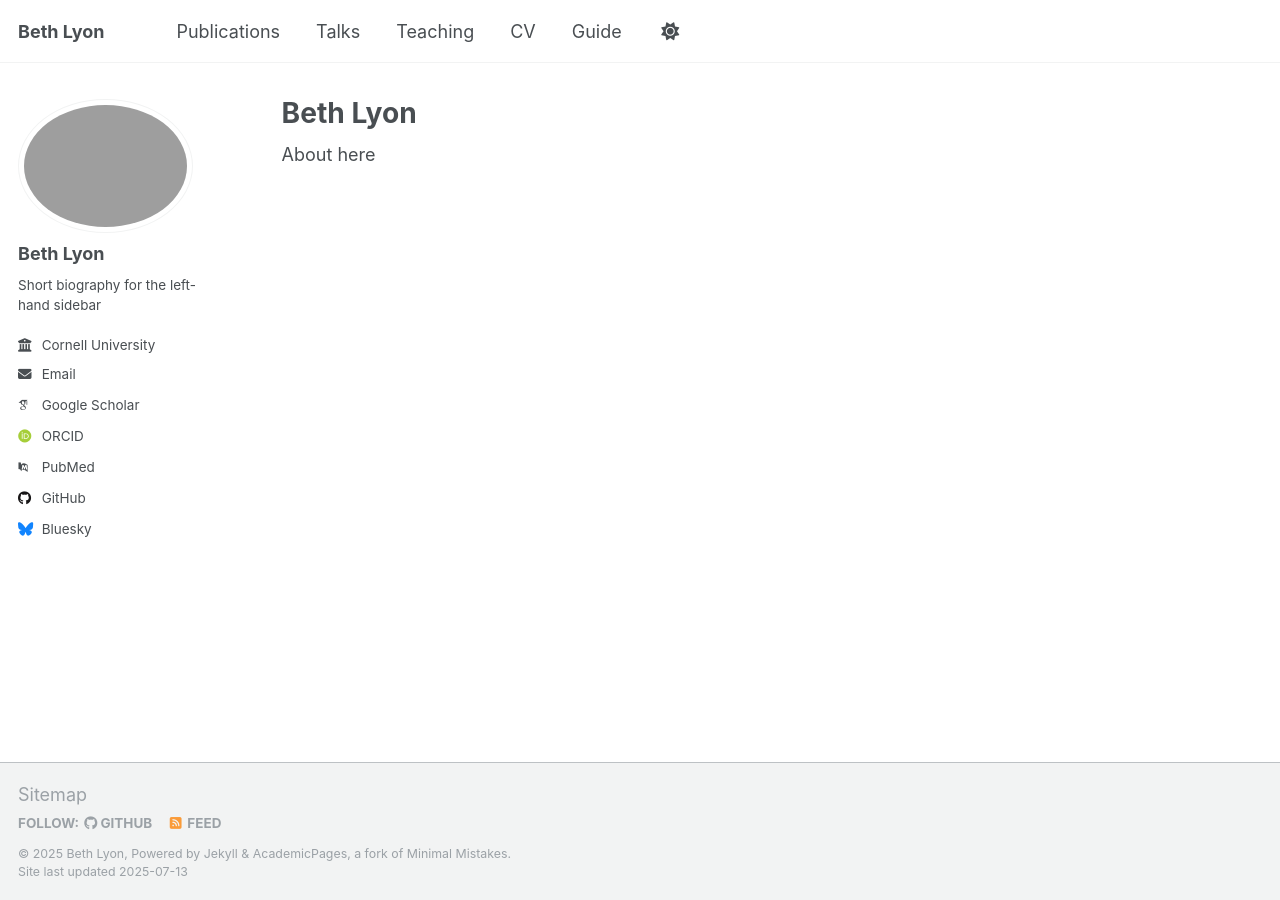
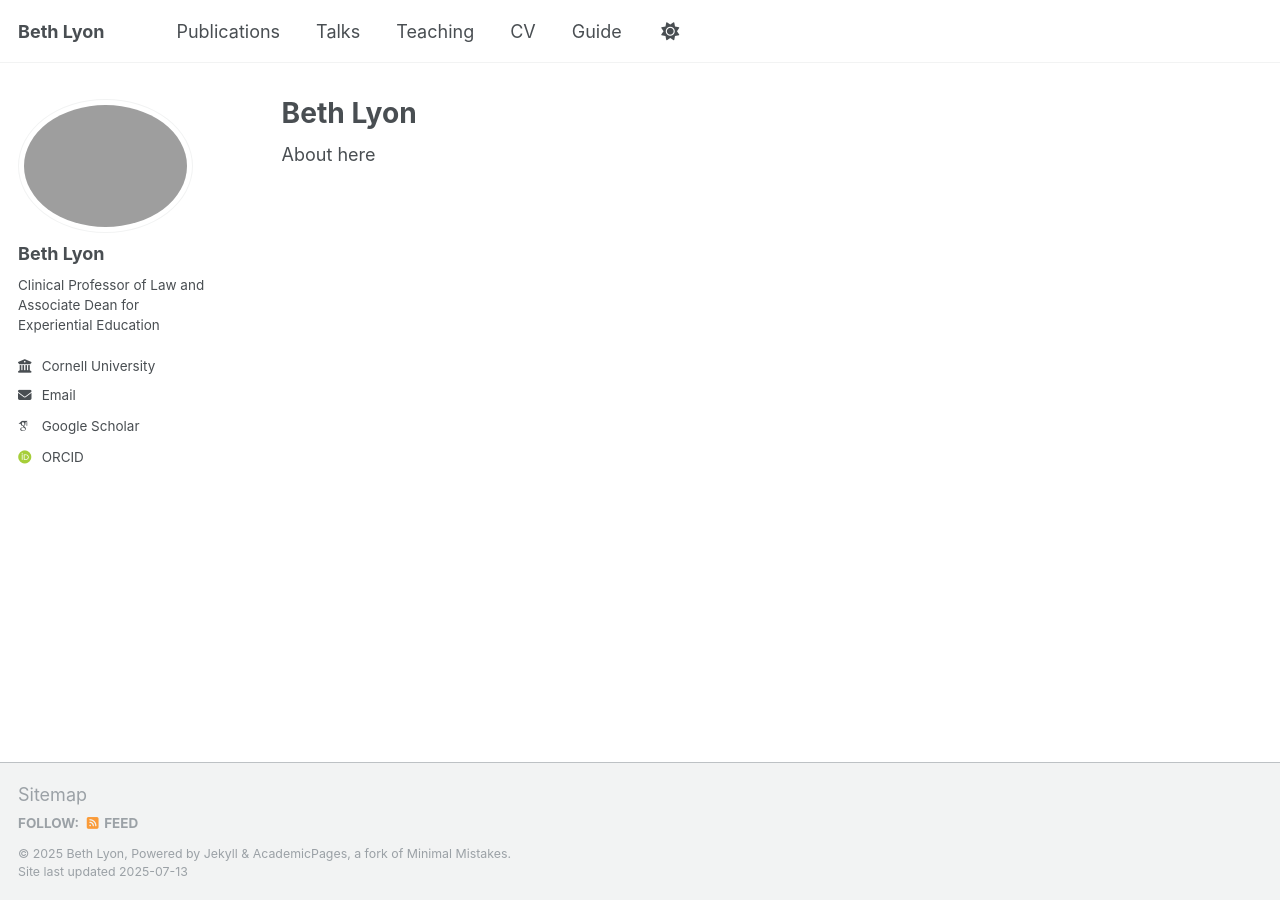
Before and after one commit to harplyon/bethlyon.github.io, a Jekyll site: the page built from _pages/about.md, in a window 1280 px wide. Built offline with Jekyll 4.4.1, drawn with Linux system fonts in a browser that asks for light colours; some web fonts are replaced; a script that is not in the unit is left out.

Commit message:
config tweaks, mostly links to publication databases

```diff
--- a/_config.yml
+++ b/_config.yml
@@ -25,7 +25,7 @@ author:
   avatar           : "profile.png"
   name             : "Beth Lyon"
   pronouns         : # example: "she/her"
-  bio              : "Short biography for the left-hand sidebar"
+  bio              : Clinical Professor of Law and Associate Dean for Experiential Education
   #location         : ""
   employer         : "Cornell University"
   uri              : # URL
@@ -34,11 +34,11 @@ author:
   # Academic websites
   academia         : # URL
   arxiv            : # URL - Update with the correct link to your profile
-  googlescholar    : "https://scholar.google.com/citations?user=PS_CX0AAAAAJ"
+  googlescholar    : "https://scholar.google.com/citations?user=z--zrSYAAAAJ&hl=en"
   impactstory      : # URL
-  orcid            : "http://orcid.org/yourorcidurl"
+  orcid            : "https://orcid.org/0000-0003-0799-1188"
   semantic         : # URL
-  pubmed           : "https://www.ncbi.nlm.nih.gov/pubmed/?term=john+snow"
+  pubmed           : #"https://www.ncbi.nlm.nih.gov/pubmed/?term=john+snow"
   researchgate     : # URL
   scopus           : # URL
 
@@ -46,13 +46,13 @@ author:
   bitbucket        : # Username - Update with your username on the site
   codepen          : # Username
   dribbble         : # Username
-  github           : "academicpages"
+  github           : #"academicpages"
   kaggle           : # Username
   stackoverflow    : # User number or user number and name (i.e., use "1" or "1/jeff-atwood")
 
   # Social media
   artstation       : # Username
-  bluesky          : "bsky.app" # Replace this with you Bluesky username
+  bluesky          : #"bsky.app" # Replace this with you Bluesky username
   facebook         : # Username
   flickr           : # Username
   foursquare       : # Username
```
